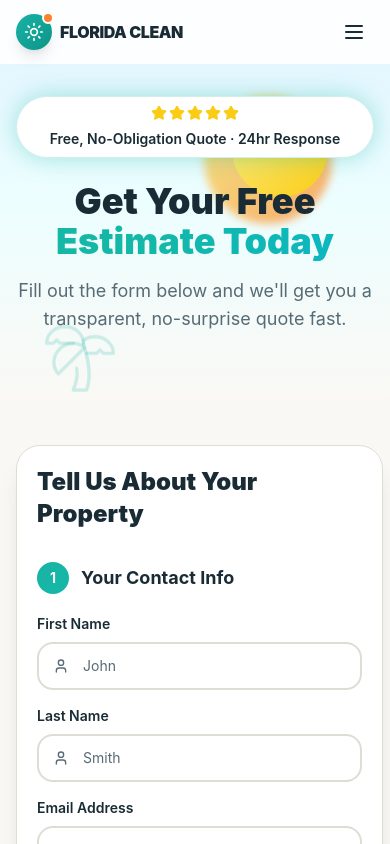
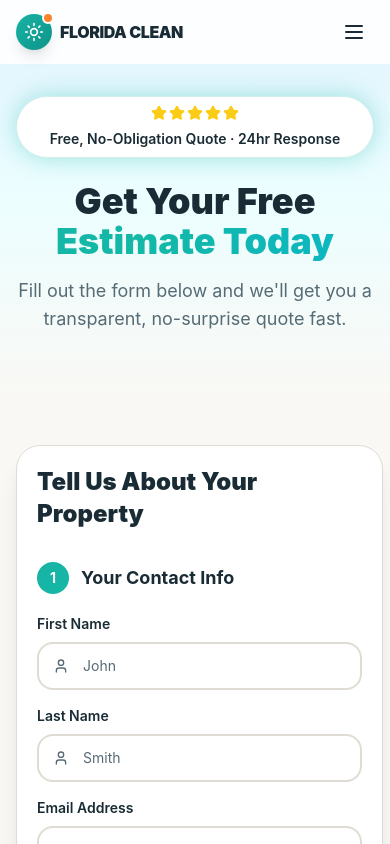
Before and after one commit to CazadorD/Florida-Clean-Website, a React (Vite) app: page /estimate in a window 390 px wide. Shown: the top 844 px of the page. Built offline with nearby package versions, Linux system fonts and the light colour scheme.

Commit message:
Fix sun decoration positioning - Home mobile visibility, Estimate hero alignment

```diff
--- a/src/react-app/pages/Estimate.tsx
+++ b/src/react-app/pages/Estimate.tsx
@@ -217,9 +217,9 @@ export default function EstimatePage() {
       {/* Hero */}
       <section className="relative pt-24 sm:pt-32 pb-16">
         <div className="absolute inset-0 bg-gradient-to-b from-sky-100 via-cyan-50 to-background" />
-        <div className="absolute top-24 right-[15%] w-32 h-32 bg-gradient-to-br from-yellow-300 to-secondary rounded-full blur-sm opacity-70 animate-float-slow" />
-        <div className="absolute top-28 right-[16%] w-24 h-24 bg-gradient-to-br from-yellow-200 to-yellow-400 rounded-full animate-float" />
-        <div className="absolute bottom-0 left-10 text-primary/20 animate-float-slow">
+        <div className="hidden sm:block absolute top-16 sm:top-20 right-[8%] sm:right-[12%] w-20 h-20 sm:w-28 sm:h-28 bg-gradient-to-br from-yellow-300 to-secondary rounded-full blur-sm opacity-70 animate-float-slow" />
+        <div className="hidden sm:block absolute top-20 sm:top-24 right-[10%] sm:right-[14%] w-16 h-16 sm:w-20 sm:h-20 bg-gradient-to-br from-yellow-200 to-yellow-400 rounded-full animate-float" />
+        <div className="hidden sm:block absolute bottom-0 left-10 text-primary/20 animate-float-slow">
           <Palmtree className="w-20 h-20" strokeWidth={1} />
         </div>
 
--- a/src/react-app/pages/Home.tsx
+++ b/src/react-app/pages/Home.tsx
@@ -40,8 +40,8 @@ export default function HomePage() {
         <div className="absolute inset-0 bg-gradient-to-b from-sky-100 via-cyan-50 to-background" />
 
         {/* Animated sun */}
-        <div className="hidden sm:block absolute top-20 sm:top-28 lg:top-32 right-[8%] sm:right-[12%] lg:right-[15%] w-20 h-20 sm:w-28 sm:h-28 lg:w-40 lg:h-40 bg-gradient-to-br from-yellow-300 to-secondary rounded-full blur-sm opacity-80 animate-float-slow" />
-        <div className="hidden sm:block absolute top-24 sm:top-32 lg:top-36 right-[9%] sm:right-[13%] lg:right-[16%] w-16 h-16 sm:w-24 sm:h-24 lg:w-32 lg:h-32 bg-gradient-to-br from-yellow-200 to-yellow-400 rounded-full animate-float" />
+        <div className="absolute top-14 right-4 sm:top-20 sm:right-[8%] lg:top-32 lg:right-[15%] w-12 h-12 sm:w-20 sm:h-20 lg:w-40 lg:h-40 bg-gradient-to-br from-yellow-300 to-secondary rounded-full blur-sm opacity-80 animate-float-slow" />
+        <div className="absolute top-16 right-6 sm:top-24 sm:right-[9%] lg:top-36 lg:right-[16%] w-9 h-9 sm:w-16 sm:h-16 lg:w-32 lg:h-32 bg-gradient-to-br from-yellow-200 to-yellow-400 rounded-full animate-float" />
 
         {/* Wave at bottom */}
         <div className="absolute bottom-0 left-0 right-0 animate-wave">
```
